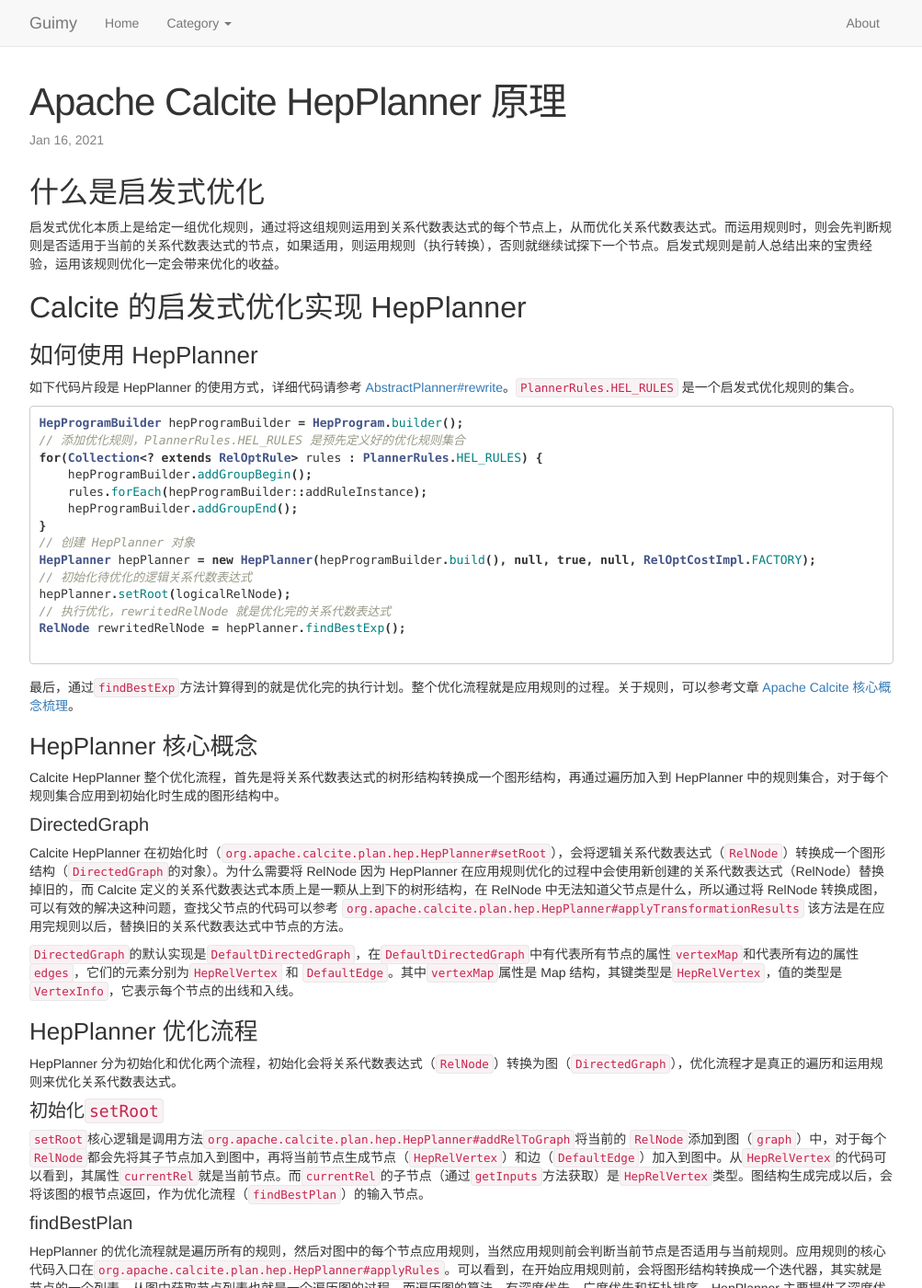
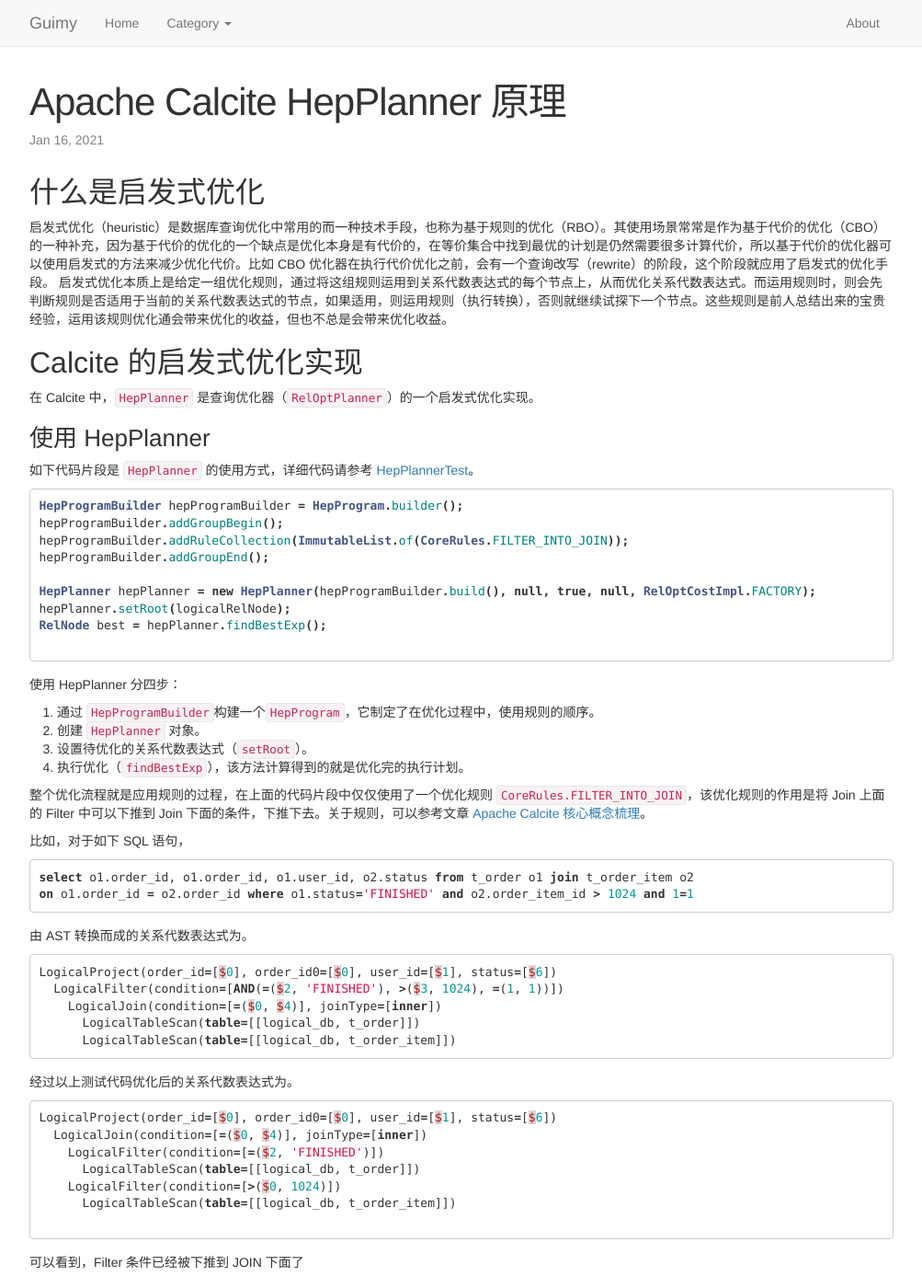
Before and after one commit to guimingyue/guimingyue.github.io, a Jekyll site: the page built from _posts/2021-01-16-apache-calcite-hepplanner.md, in a window 1280 px wide and 1400 px high. Shown: the whole window at 92% size, without its empty margins (138-1141 px from the left). Built offline with Jekyll 4.4.1, drawn with Linux system fonts in a browser that asks for light colours; comment, search, counter and statistics services are not loaded; some of the changed text lies outside the part shown.

Commit message:
rewrite the 2021-01-16-apache-calcite-hepplanner.md

````diff
--- a/_posts/2021-01-16-apache-calcite-hepplanner.md
+++ b/_posts/2021-01-16-apache-calcite-hepplanner.md
@@ -6,37 +6,71 @@
 
 ## 什么是启发式优化
 
-启发式优化本质上是给定一组优化规则，通过将这组规则运用到关系代数表达式的每个节点上，从而优化关系代数表达式。而运用规则时，则会先判断规则是否适用于当前的关系代数表达式的节点，如果适用，则运用规则（执行转换），否则就继续试探下一个节点。启发式规则是前人总结出来的宝贵经验，运用该规则优化一定会带来优化的收益。
+启发式优化（heuristic）是数据库查询优化中常用的而一种技术手段，也称为基于规则的优化（RBO）。其使用场景常常是作为基于代价的优化（CBO）的一种补充，因为基于代价的优化的一个缺点是优化本身是有代价的，在等价集合中找到最优的计划是仍然需要很多计算代价，所以基于代价的优化器可以使用启发式的方法来减少优化代价。比如 CBO 优化器在执行代价优化之前，会有一个查询改写（rewrite）的阶段，这个阶段就应用了启发式的优化手段。
+启发式优化本质上是给定一组优化规则，通过将这组规则运用到关系代数表达式的每个节点上，从而优化关系代数表达式。而运用规则时，则会先判断规则是否适用于当前的关系代数表达式的节点，如果适用，则运用规则（执行转换），否则就继续试探下一个节点。这些规则是前人总结出来的宝贵经验，运用该规则优化通会带来优化的收益，但也不总是会带来优化收益。
 
 
-## Calcite 的启发式优化实现 HepPlanner
+## Calcite 的启发式优化实现
 
-### 如何使用 HepPlanner
+在 Calcite 中，`HepPlanner` 是查询优化器（`RelOptPlanner`）的一个启发式优化实现。
 
-如下代码片段是 HepPlanner 的使用方式，详细代码请参考 [AbstractPlanner#rewrite](https://github.com/guimingyue/shardingsphere/blob/master/shardingsphere-infra/shardingsphere-infra-optimize/src/main/java/org/apache/shardingsphere/infra/optimize/planner/AbstractPlanner.java)。[`PlannerRules.HEL_RULES`](https://github.com/guimingyue/shardingsphere/blob/master/shardingsphere-infra/shardingsphere-infra-optimize/src/main/java/org/apache/shardingsphere/infra/optimize/planner/PlannerRules.java) 是一个启发式优化规则的集合。
+### 使用 HepPlanner
+
+如下代码片段是 `HepPlanner` 的使用方式，详细代码请参考 [HepPlannerTest](https://github.com/guimingyue/shardingsphere/blob/optimizer-demo/shardingsphere-infra/shardingsphere-infra-optimizer/src/test/java/org/apache/shardingsphere/infra/optimizer/planner/HepPlannerTest.java)。
 
 ```java
 HepProgramBuilder hepProgramBuilder = HepProgram.builder();
-// 添加优化规则，PlannerRules.HEL_RULES 是预先定义好的优化规则集合
-for(Collection<? extends RelOptRule> rules : PlannerRules.HEL_RULES) {
-    hepProgramBuilder.addGroupBegin();
-    rules.forEach(hepProgramBuilder::addRuleInstance);
-    hepProgramBuilder.addGroupEnd();
-}
-// 创建 HepPlanner 对象
+hepProgramBuilder.addGroupBegin();
+hepProgramBuilder.addRuleCollection(ImmutableList.of(CoreRules.FILTER_INTO_JOIN));
+hepProgramBuilder.addGroupEnd();
+
 HepPlanner hepPlanner = new HepPlanner(hepProgramBuilder.build(), null, true, null, RelOptCostImpl.FACTORY);
-// 初始化待优化的逻辑关系代数表达式
 hepPlanner.setRoot(logicalRelNode);
-// 执行优化，rewritedRelNode 就是优化完的关系代数表达式
-RelNode rewritedRelNode = hepPlanner.findBestExp();
+RelNode best = hepPlanner.findBestExp();
+
+```
+使用 HepPlanner 分四步：
+0. 通过 `HepProgramBuilder`构建一个`HepProgram`，它制定了在优化过程中，使用规则的顺序。
+1. 创建 `HepPlanner` 对象。
+2. 设置待优化的关系代数表达式（`setRoot`）。
+3. 执行优化（`findBestExp`），该方法计算得到的就是优化完的执行计划。
+
+整个优化流程就是应用规则的过程，在上面的代码片段中仅仅使用了一个优化规则 `CoreRules.FILTER_INTO_JOIN`，该优化规则的作用是将 Join 上面的 Filter 中可以下推到 Join 下面的条件，下推下去。关于规则，可以参考文章 [Apache Calcite 核心概念梳理](http://guimy.me/other/2021/01/02/introduction-to-apache-calcite.html#reloptrule-和-reloptplanner)。
+
+比如，对于如下 SQL 语句，
+
+```sql
+select o1.order_id, o1.order_id, o1.user_id, o2.status from t_order o1 join t_order_item o2
+on o1.order_id = o2.order_id where o1.status='FINISHED' and o2.order_item_id > 1024 and 1=1
+```
+
+由 AST 转换而成的关系代数表达式为。
+
+```sql
+LogicalProject(order_id=[$0], order_id0=[$0], user_id=[$1], status=[$6])
+  LogicalFilter(condition=[AND(=($2, 'FINISHED'), >($3, 1024), =(1, 1))])
+    LogicalJoin(condition=[=($0, $4)], joinType=[inner])
+      LogicalTableScan(table=[[logical_db, t_order]])
+      LogicalTableScan(table=[[logical_db, t_order_item]])
+```
+
+经过以上测试代码优化后的关系代数表达式为。
+
+```sql
+LogicalProject(order_id=[$0], order_id0=[$0], user_id=[$1], status=[$6])
+  LogicalJoin(condition=[=($0, $4)], joinType=[inner])
+    LogicalFilter(condition=[=($2, 'FINISHED')])
+      LogicalTableScan(table=[[logical_db, t_order]])
+    LogicalFilter(condition=[>($0, 1024)])
+      LogicalTableScan(table=[[logical_db, t_order_item]])
 
 ```
 
-最后，通过`findBestExp`方法计算得到的就是优化完的执行计划。整个优化流程就是应用规则的过程。关于规则，可以参考文章 [Apache Calcite 核心概念梳理](http://guimy.me/other/2021/01/02/introduction-to-apache-calcite.html#reloptrule-和-reloptplanner)。
+可以看到，Filter 条件已经被下推到 JOIN 下面了
 
 ### HepPlanner 核心概念
 
-Calcite HepPlanner 整个优化流程，首先是将关系代数表达式的树形结构转换成一个图形结构，再通过遍历加入到 HepPlanner 中的规则集合，对于每个规则集合应用到初始化时生成的图形结构中。
+Calcite HepPlanner 优化流程中，首先是将关系代数表达式的树形结构转换成一个图形结构，再通过遍历加入到 HepPlanner 中的规则集合，对于每个规则集合应用到初始化时生成的图形结构中。
 
 #### DirectedGraph
 
````
Also changed, not shown: _posts/2020-12-31-causality-for-troubleshoot.md (+1 -0 lines), _posts/2021-01-02-introduction-to-apache-calcite.md (+4 -4 lines), images/hep_intro/algebra-rel-pre-optimize.png (added), images/hep_intro/algebra_hep_vertex.png (added).
